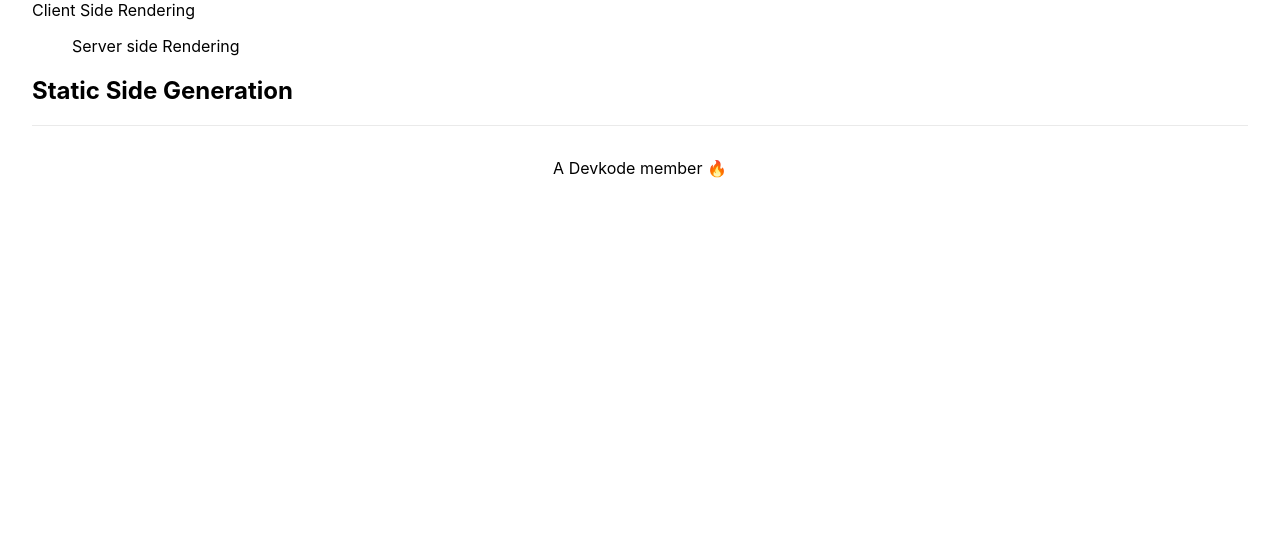
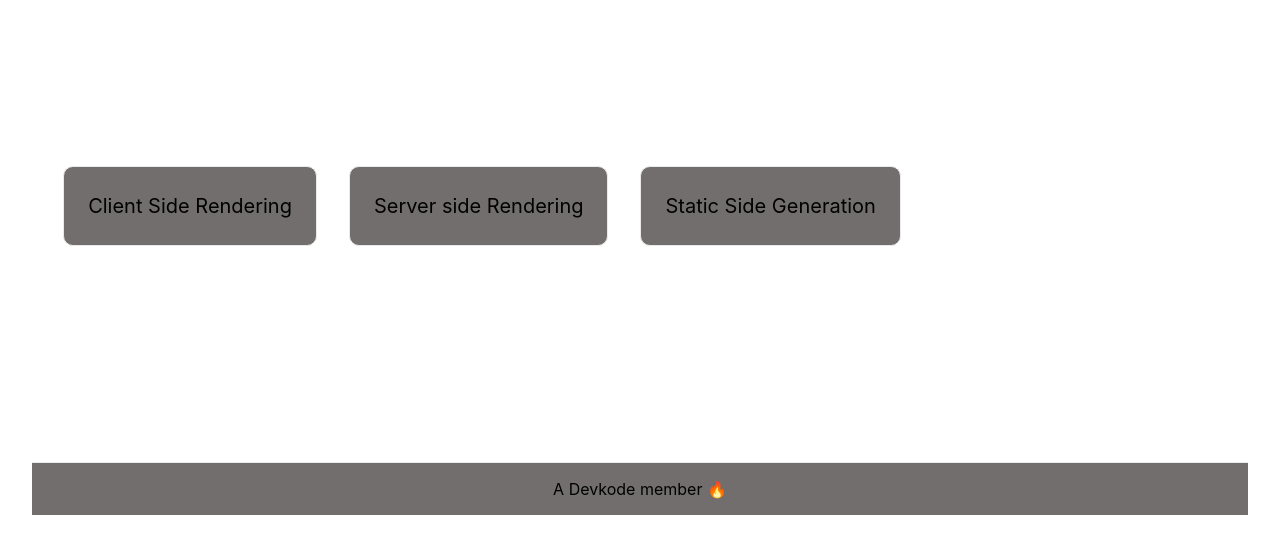
Before and after one commit to agrittiwari/devkode-novembertalks-nextjs, a Next.js app: page / in a window 1280 px wide. Shown: the top 554 px of the page. Built offline with nearby package versions, Linux system fonts and the light colour scheme.

Commit message:
building UI

```diff
--- a/pages/index.js
+++ b/pages/index.js
@@ -1,5 +1,5 @@
 import Head from 'next/head'
-import Image from 'next/image'
+// import Image from 'next/image'
 import styles from '../styles/Home.module.css'
 
 export default function Home() {
@@ -10,10 +10,14 @@ export default function Home() {
         <meta name="description" content="Generated by create next app" />
         <link rel="icon" href="/favicon.ico" />
       </Head>
-      <div>
-        <div>Client Side Rendering</div>
-        <div><ul>Server side Rendering</ul></div>
-        <h2>Static Side Generation</h2>
+      <div className={styles.grid}>
+        <div className={styles.card}>
+          <p> Client Side Rendering</p></div>
+        <div className={styles.card}>
+          <p>Server side Rendering</p></div>
+        <div className={styles.card}>
+          <p>Static Side Generation</p>
+        </div>
 </div>
 
       <footer className={styles.footer}>
--- a/styles/Home.module.css
+++ b/styles/Home.module.css
@@ -7,7 +7,7 @@
   padding: 4rem 0;
   flex: 1;
   display: flex;
-  flex-direction: column;
+  flex-direction: row;
   justify-content: center;
   align-items: center;
 }
@@ -15,10 +15,13 @@
 .footer {
   display: flex;
   flex: 1;
-  padding: 2rem 0;
+  padding: 1rem 0;
+  margin-top: 200px;
   border-top: 1px solid #eaeaea;
   justify-content: center;
   align-items: center;
+  background-color: #726e6e;
+  bottom:0;
 }
 
 .footer a {
@@ -26,6 +29,7 @@
   justify-content: center;
   align-items: center;
   flex-grow: 1;
+
 }
 
 .title a {
@@ -67,10 +71,11 @@
 
 .grid {
   display: flex;
+  margin-top: 150px;
   align-items: center;
   justify-content: center;
   flex-wrap: wrap;
-  max-width: 800px;
+  max-width: 900px;
 }
 
 .card {
@@ -82,14 +87,19 @@
   border: 1px solid #eaeaea;
   border-radius: 10px;
   transition: color 0.15s ease, border-color 0.15s ease;
+transition: padding 0.15s ease;
   max-width: 300px;
+  background-color: #726e6e;
 }
 
 .card:hover,
 .card:focus,
 .card:active {
-  color: #0070f3;
-  border-color: #0070f3;
+  color: #a4b3c5;
+  border-color:#a4b3c5;
+  z-index:10;
+  text-decoration: underline;
+  padding:1.7rem;
 }
 
 .card h2 {
```
